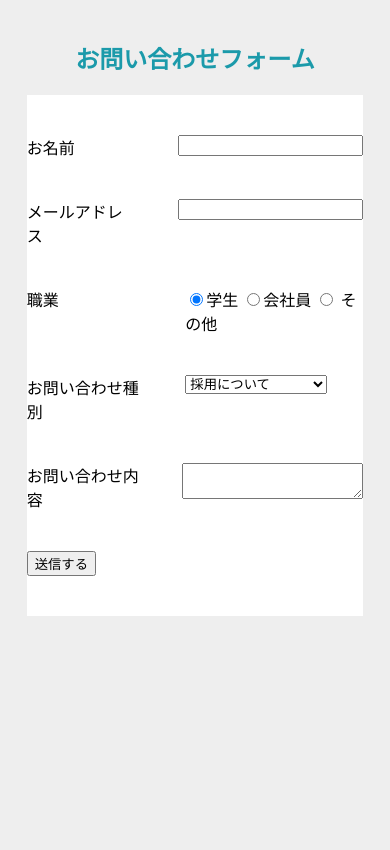
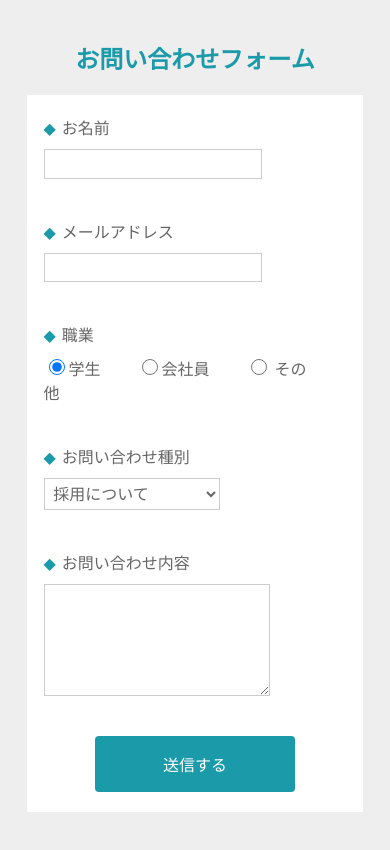
Before and after one commit to yucky0512/htmlcss_textbook, a plain HTML site: page lesson4/4-11.html in a window 390 px wide. Drawn offline with Linux system fonts and the light colour scheme.

Commit message:
4-11,4-12完成

```diff
--- a/lesson4/css/4-11.css
+++ b/lesson4/css/4-11.css
@@ -1,5 +1,11 @@
 @charset 'utf-8';
 
+/* グローバル変数 */
+:root{
+    /* 命名規則：プロパティ（変数）名：値； */
+/* 使い方：var (--プロパティ名)*/
+    --main-color:  #1b9aaa;
+}
 /* レイアウト */
 body{
     background: #eee;
@@ -7,7 +13,8 @@ body{
 
 h1{
     font-size: 1.5em;
-    color: #1b9aaa;
+    /* color: #1b9aaa; */
+    color: var(--main-color);
     text-align: center;
     margin: 40px 0 20px;
 
@@ -22,7 +29,7 @@ form{
 }
 dl{
     margin: 0 auto;
-    widows: 500px;
+    width: 500px;
 }
 .form-item{
     display: flex;
@@ -36,4 +43,96 @@ dt{
 
 dd{
     width: 300px;
+    margin-left: 0;
 }
+input[type="text"],
+input[type="email"],
+select,
+textarea{
+    display: block;
+    widows: 100%;
+    font-size: 16px;
+}
+.form-submit{
+    text-align: center;
+}
+
+/* モバイル用CSS */
+@media screen and (max-width: 768px){
+    form{padding: 20px 0;
+    }
+    dl{
+        width: 90%;
+    }
+    .form-item{
+        display: block;
+    }
+    dt{
+        width: 100%;
+
+    }
+    dd{
+        width: 100%;
+    }
+
+}
+dt,dd,select,input,textarea{
+    color: #666;
+
+}
+dt::before{
+    content: '◆';
+    /* color: #1b9aaa; */
+    color: var(--main-color);
+    padding-right: 6px;
+
+}
+input[type="text"],
+input[type="email"],
+select,
+textarea{
+    border: 1px solid #ccc;
+    background: #fff;
+    padding: 0.3em;
+}
+
+select{
+    height: 2em;
+}
+.label-radio{
+    margin-right: 2em;
+}
+
+input[type="radio"]{
+    width: 16px;
+    height: 16px;
+    margin-right: 4px;
+}
+textarea{
+    min-height: 100px;
+}
+
+input[type="submit"]{
+    background: var(--main-color);
+    width: 200px;
+    padding: 200px;
+    color: #fff;
+    font-size: 16px;
+    border: none;
+    border-radius: 4px;
+
+}
+/* PCのみ */
+@media screen and (min-width: 769px){
+    inset[type="submit"]:hover{
+        background: #147581;
+    }
+}
+/* モバイル用CSS */
+@media screen and (max-width: 768px){
+    dt{margin-bottom: 10px;}
+input[type="submit"]{
+    padding: 1em;
+}
+
+}
--- /dev/null
+++ b/lesson4/css/4-12.css
@@ -0,0 +1,79 @@
+@charset 'utf-8';
+
+*, *::before, *::after {
+  box-sizing: border-box;
+  margin: 0;
+  padding: 0;
+}
+
+/* メニューの中身 */
+#gnav-content{
+    position: fixed;
+    top: 0;
+    left: -100%;
+    z-index: 100;
+    width: 100%;
+    max-width: 240px;
+    box-shadow: 6px 0 25px rgba(0, 0, 0, 0.15);
+    transition: 0.3s;
+    /* 0.3秒　= 300ms */
+}
+ul.gnav-list{
+    background: #1b9aaa;
+    padding: 0;
+    height: 100vh;
+    text-align: center;
+}
+ul.gnav-list li{
+    display: block;
+    /* リストマーカーを削除 */
+
+}
+
+ul.gnav-list li a{
+    display: block;
+    padding: 1.5em;
+    color: #fff;
+    font-size: 12px;
+    text-decoration: none;
+}
+ul.gnav-list li a::first-line{
+    font-size: 16px;
+    font-weight: bold;
+}
+.gnav-hidden{
+    display: none;
+}
+#gnav-btn{
+    position: fixed;
+    width: 40px;
+    height: 40px;
+    display: block;
+    top: 20px;
+    right: 20px;
+    z-index: 100;
+    background: #1b9aaa url(../img/gnav-btn-open.png) center center no-repeat
+
+}
+
+#gnav-black{
+    position: fixed;
+    z-index: 90;
+    top: 0;
+    left: 0;
+    width: 100%;
+    height: 100vh;
+    background: rgba(0, 0, 0, 0.5);
+    display: none;
+}
+#gnav-input:checked ~ #gnav-btn{
+    background-image: url(../img/gnav-btn-close.png);
+}
+#gnav-input:checked ~ #gnav-black{
+    display: block;
+
+}
+#gnav-input:checked ~ #gnav-content{
+    left: 0;
+
+}
```
Also changed, not shown: lesson4/4-12.html (added, +27 -0 lines), lesson4/img/gnav-btn-close.png (added), lesson4/img/gnav-btn-open.png (added).
